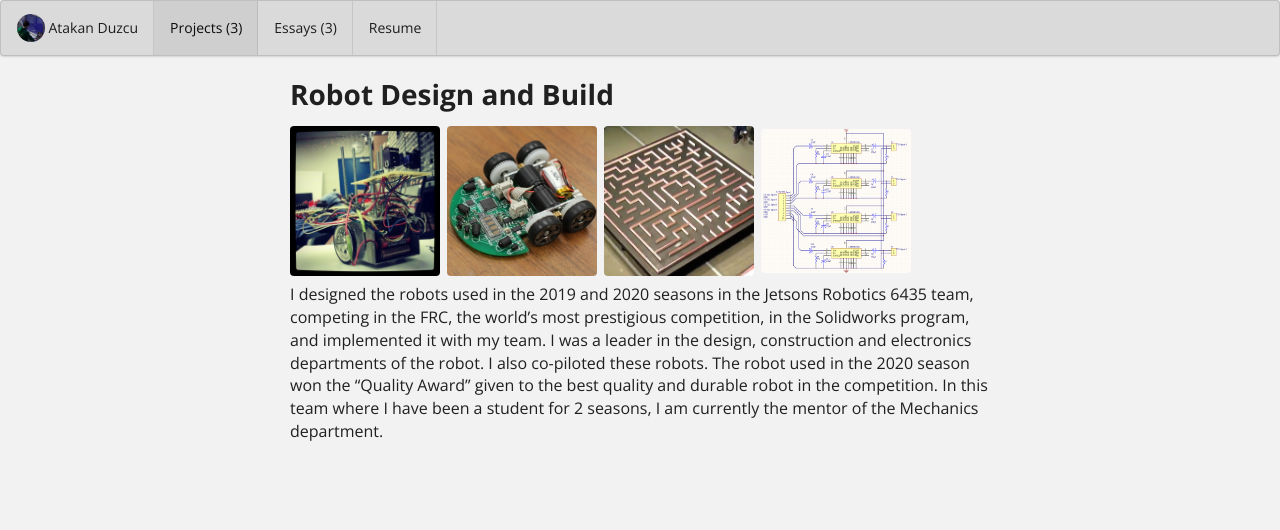
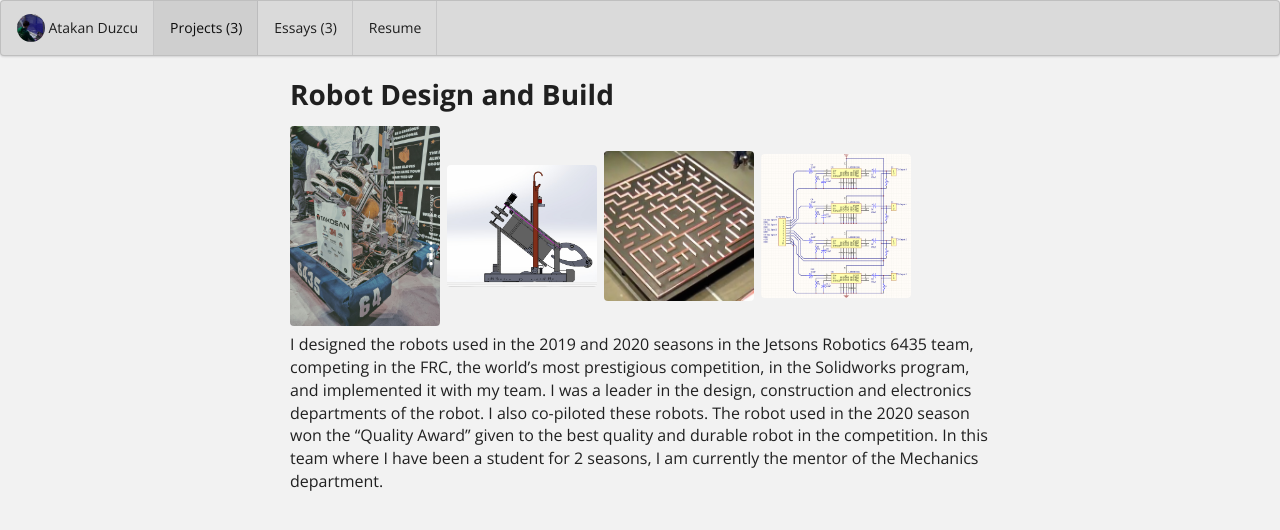
Before and after one commit to atakanduzcu/denemece, a Jekyll site: the page built from projects/project-1.md, in a window 1280 px wide. Shown: the top 530 px of the page. Built offline with Jekyll 4.4.1, drawn with Linux system fonts in a browser that asks for light colours.

Commit message:
Update project-1.md

```diff
--- a/projects/project-1.md
+++ b/projects/project-1.md
@@ -14,8 +14,8 @@
 ---
 
 <div class="ui small rounded images">
-  <img class="ui image" src="../images/micromouse-robot.png">
-  <img class="ui image" src="../images/micromouse-robot-2.jpg">
+  <img class="ui image" src="../images/robots.jpg">
+  <img class="ui image" src="../images/cizim.jpeg">
   <img class="ui image" src="../images/micromouse.jpg">
   <img class="ui image" src="../images/micromouse-circuit.png">
 </div>
```
